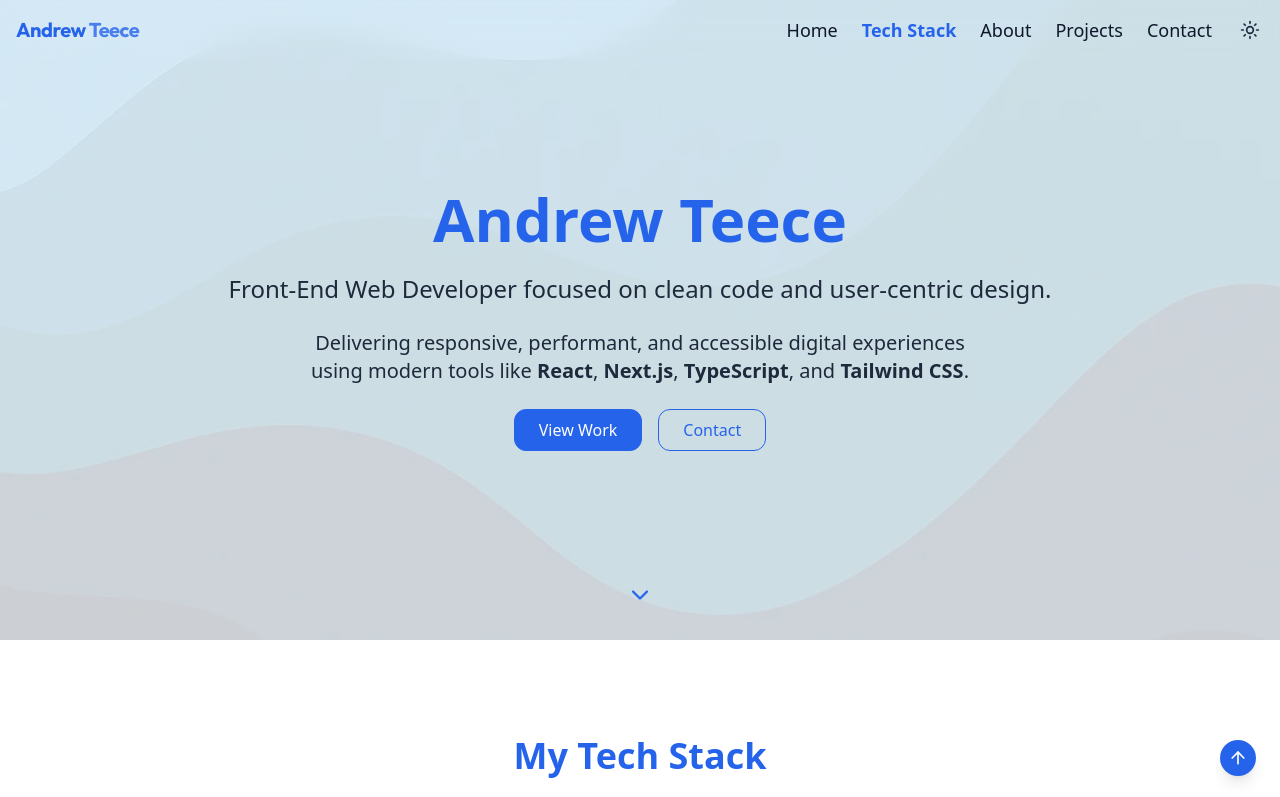
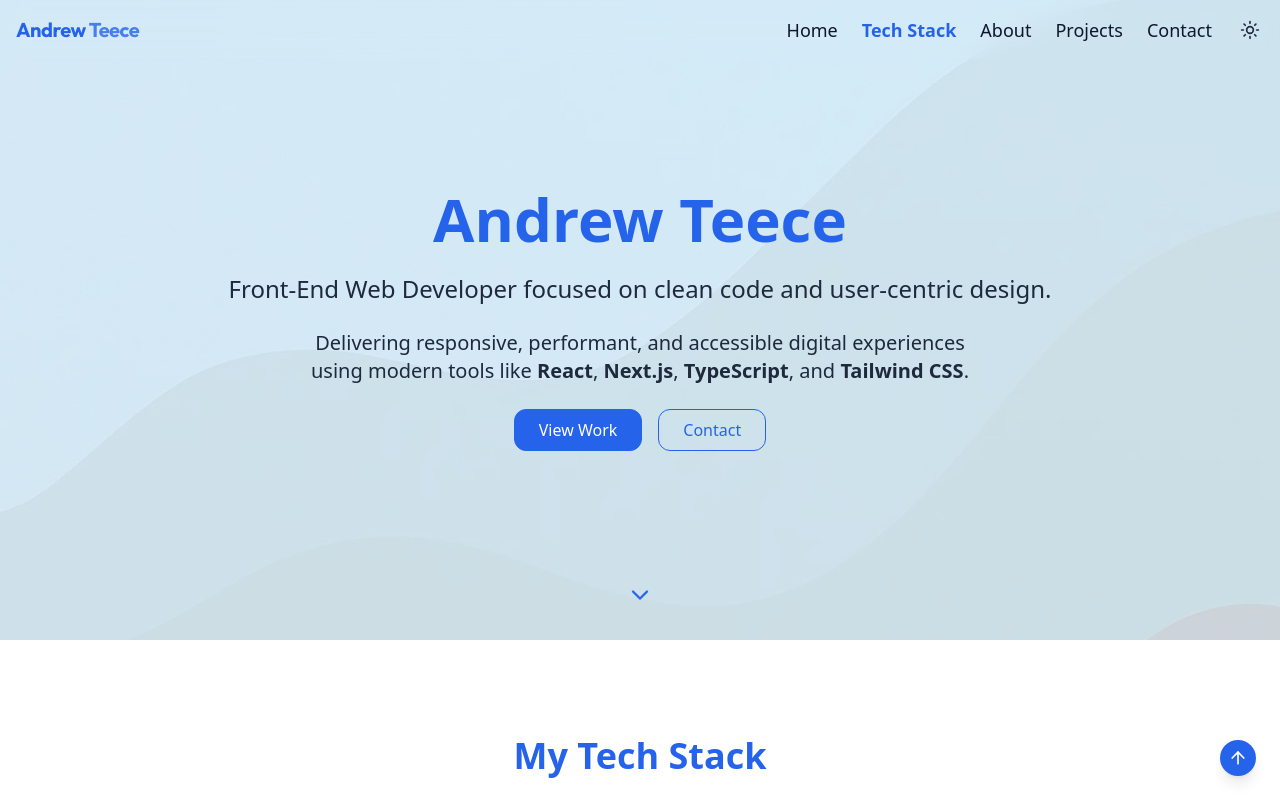
Before and after one commit to andrewteece/andrewteece-portfolio, a React (Vite) app: page / in a window 1280 px wide. Shown: the top 797 px of the page. Built offline with nearby package versions, Linux system fonts and the light colour scheme.

Commit message:
adjust image

```diff
--- a/src/components/Hero/Hero.tsx
+++ b/src/components/Hero/Hero.tsx
@@ -25,6 +25,9 @@ export default function Hero() {
           <img
             src='images/bg-waves.webp'
             alt='Big blue waves background'
+            width={1600}
+            height={900}
+            style={{ width: '100%', height: 'auto' }}
             className='w-full h-full object-cover opacity-20 dark:opacity-10 z-0'
             loading='eager'
             decoding='async'
```
